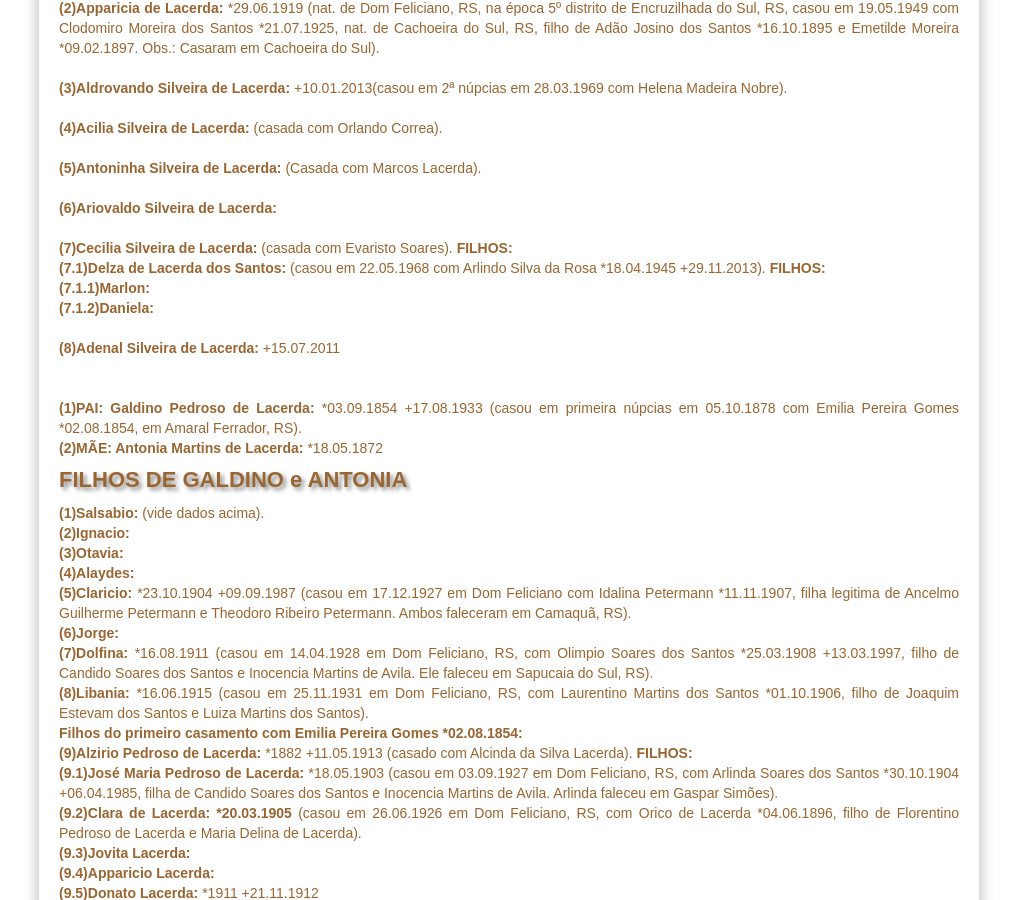
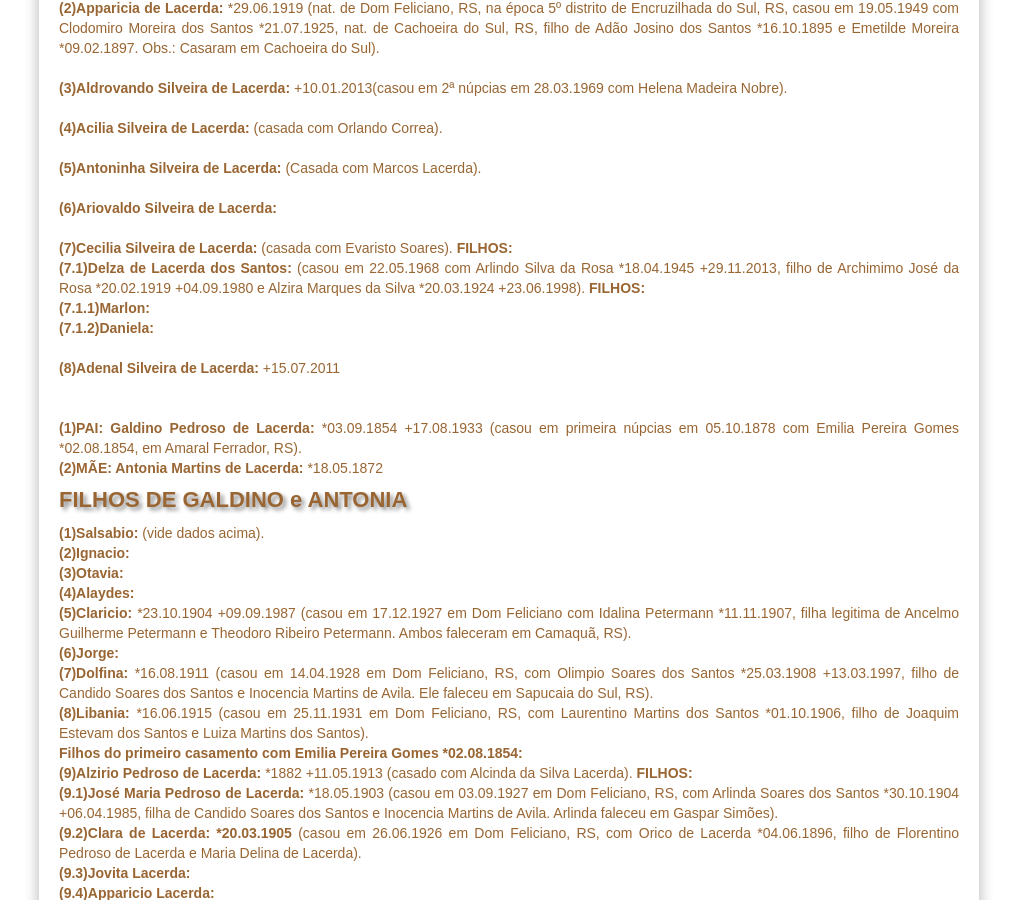
Before and after one commit to claudiovargas1955/claudiovargas1955.github.io, a Jekyll site: the page built from _pages/familia-lacerda-salsabio.html, in a window 1280 px wide and 900 px high, scrolled down 596 px. Shown: the whole window, without its empty margins (131-1148 px from the left). Built offline with Jekyll 4.4.1, drawn with Linux system fonts in a browser that asks for light colours; some web fonts are replaced.

Commit message:
Update familia-lacerda-salsabio.html

```diff
--- a/_pages/familia-lacerda-salsabio.html
+++ b/_pages/familia-lacerda-salsabio.html
@@ -109,7 +109,8 @@ dos Santos *21.07.1925, nat. de Cachoeira do Sul, RS, filho de Adão Josino dos
 <b>(5)Antoninha Silveira de Lacerda: </b>(Casada com Marcos Lacerda).<br> <br>
 <b>(6)Ariovaldo Silveira de Lacerda: </b>  <br><br>
   <b>(7)Cecilia Silveira de Lacerda: </b>(casada com Evaristo Soares). <b>FILHOS:</b><br>
-  <b>(7.1)Delza de Lacerda dos Santos: </b>(casou em 22.05.1968 com Arlindo Silva da Rosa *18.04.1945 +29.11.2013). <b>FILHOS: </b><br>
+  <b>(7.1)Delza de Lacerda dos Santos: </b>(casou em 22.05.1968 com Arlindo Silva da Rosa *18.04.1945 +29.11.2013, filho de Archimimo José da Rosa *20.02.1919 +04.09.1980 e
+  Alzira Marques da Silva *20.03.1924 +23.06.1998). <b>FILHOS: </b><br>
         <b>(7.1.1)Marlon: </b><br>
         <b>(7.1.2)Daniela: </b><br><br>
 <b>(8)Adenal Silveira de Lacerda: </b>+15.07.2011<br><br><br>
```
